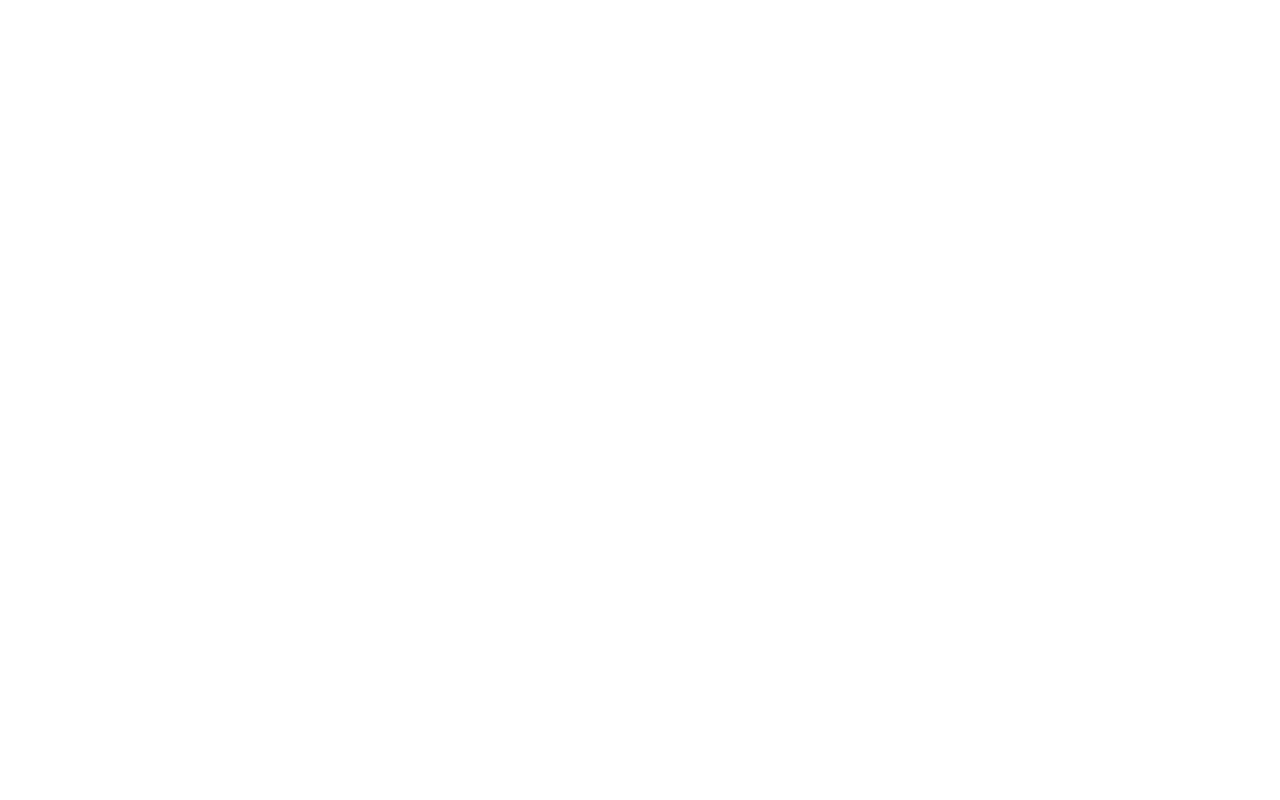
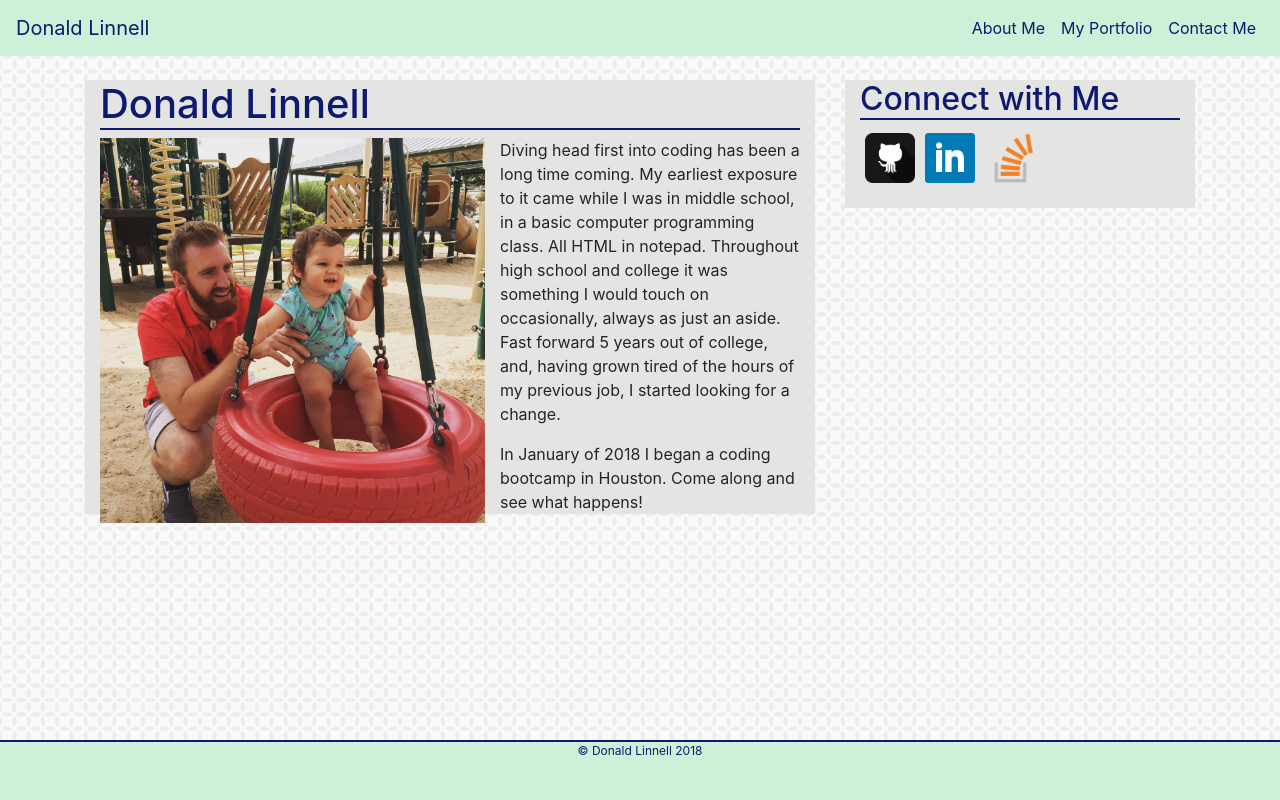
Before and after one commit to dlinnell2/Bootstrap-Portfolio, a plain HTML site: page portfolio.html in a window 1280 px wide. Drawn offline with nearby package versions, Linux system fonts and the light colour scheme.

Commit message:
Completes index.html, sets basic structure for contact.html and portfolio.html

```diff
--- a/assets/css/style.css
+++ b/assets/css/style.css
@@ -1,5 +1,11 @@
+html {
+    position: relative;
+    min-height: 100%;
+}
+
 body {
     background-image:  url("../images/background.png");
+    margin-bottom: 60px;
 }
 
 nav.navbar {
@@ -22,16 +28,39 @@ nav.navbar {
     background-color: rgb(228, 229, 226);
 }
 
+h1, h2 {
+    color: #0e1a6f;
+    border-bottom-style: solid;
+    border-bottom-width: 2px;
+}
+
 #profilePicture {
     width: 55%;
-    margin-top: 15px;
     margin-right: 15px;
-}
-
-p {
-    margin-top: 15px;
 }
 
 p.two {
     margin-bottom: 20px;
 }
+
+.connect {
+    width: 60px;
+    padding: 5px;
+}
+
+.outside {
+    padding-bottom: 80px;
+}
+
+.footer {
+    position: absolute;
+    bottom: 0;
+    width: 100%;
+    height: 60px;
+    background-color: #ccf0d8;
+    font-size: 12px;
+    text-align: center;
+    color: #0e1a6f;
+    border-top: solid #0e1a6f 2px;
+
+  }
--- a/contact.html
+++ b/contact.html
@@ -0,0 +1,129 @@
+<!DOCTYPE html>
+<html lang="en">
+
+<head>
+  <meta charset="UTF-8">
+  <meta name="viewport" content="width=device-width, initial-scale=1.0">
+  <meta http-equiv="X-UA-Compatible" content="ie=edge">
+  <link rel="stylesheet" href="https://maxcdn.bootstrapcdn.com/bootstrap/4.0.0/css/bootstrap.min.css" integrity="sha384-Gn5384xqQ1aoWXA+058RXPxPg6fy4IWvTNh0E263XmFcJlSAwiGgFAW/dAiS6JXm"
+    crossorigin="anonymous">
+  <link rel="stylesheet" href="./assets/css/style.css">
+  <title>Document</title>
+</head>
+
+<body>
+
+  <nav class="navbar sticky-top navbar-expand-md navbar-light">
+
+    <a class="navbar-brand" href="#">Donald Linnell</a>
+
+    <button class="navbar-toggler" type="button" data-toggle="collapse" data-target="#navbarNav" aria-controls="navbarNav" aria-expanded="false"
+      aria-label="Toggle navigation">
+
+      <span class="navbar-toggler-icon"></span>
+
+    </button>
+
+    <div class="collapse navbar-collapse justify-content-end" id="navbarNav">
+
+      <ul class="navbar-nav">
+
+        <li class="nav-item active">
+
+          <a class="nav-link" href="#">About Me
+            <span class="sr-only">(current)</span>
+          </a>
+
+        </li>
+
+        <li class="nav-item">
+
+          <a class="nav-link" href="./portfolio.html">My Portfolio</a>
+
+        </li>
+
+        <li class="nav-item">
+
+          <a class="nav-link" href="./contact.html">Contact Me</a>
+
+        </li>
+
+      </ul>
+
+    </div>
+
+  </nav>
+
+  <br>
+
+  <div class="container">
+
+    <div class="row">
+
+      <div class="col-md-8 col-sm-12">
+
+        <div class="col-md-12 background">
+
+          <h1>Donald Linnell</h1>
+
+          <img src="./assets/images/main.jpg" alt="A Photo of Myself" title="A Photo of Myself" id="profilePicture" class="float-left">
+
+          <p>Diving head first into coding has been a long time coming. My earliest exposure to it came while I was in middle
+          school, in a basic computer programming class. All HTML in notepad. Throughout high school and college it was
+          something I would touch on occasionally, always as just an aside. Fast forward 5 years out of college, and, having
+          grown tired of the hours of my previous job, I started looking for a change.</p>
+
+          <p class="two">In January of 2018 I began a coding bootcamp in Houston. Come along and see what happens!</p>
+
+        </div>
+
+      </div>
+
+      <div class="col-md-4 col-sm-12">
+
+        <div class="col-md-12 background outside">
+
+          <h2>Connect with Me</h2>
+
+          <a href="https://github.com/dlinnell2">
+            <img src="./assets/images/github.png" alt="Git Hub Logo" title="Click here to go to my GitHub profile" class="connect float-left">
+        </a>
+
+        <a href="https://www.linkedin.com/in/donald-linnell-99795571/">
+            <img src="./assets/images/linkedin.png" alt="LinkedIn Logo" title="Click here to go to my LinkedIn profile" class="connect float-left">
+        </a>
+
+        <a href="https://stackoverflow.com/users/8811742/donald-linnell">
+            <img src="./assets/images/stack.png" alt="Stack Overflow Logo" title="Click here to go to my Stack Overflow profile" class="connect float-left">
+        </a>
+
+        </div>
+
+      </div>
+
+
+
+    </div>
+
+
+  </div>
+
+  <footer class="footer">
+      <div class="container">
+          &copy; Donald Linnell 2018
+      </div>
+    </footer>
+
+
+  <script src="https://code.jquery.com/jquery-3.2.1.slim.min.js" integrity="sha384-KJ3o2DKtIkvYIK3UENzmM7KCkRr/rE9/Qpg6aAZGJwFDMVNA/GpGFF93hXpG5KkN"
+    crossorigin="anonymous"></script>
+
+  <script src="https://cdnjs.cloudflare.com/ajax/libs/popper.js/1.12.9/umd/popper.min.js" integrity="sha384-ApNbgh9B+Y1QKtv3Rn7W3mgPxhU9K/ScQsAP7hUibX39j7fakFPskvXusvfa0b4Q"
+    crossorigin="anonymous"></script>
+
+  <script src="https://maxcdn.bootstrapcdn.com/bootstrap/4.0.0/js/bootstrap.min.js" integrity="sha384-JZR6Spejh4U02d8jOt6vLEHfe/JQGiRRSQQxSfFWpi1MquVdAyjUar5+76PVCmYl"
+    crossorigin="anonymous"></script>
+
+</body>
+
+</html>
--- a/portfolio.html
+++ b/portfolio.html
@@ -0,0 +1,129 @@
+<!DOCTYPE html>
+<html lang="en">
+
+<head>
+  <meta charset="UTF-8">
+  <meta name="viewport" content="width=device-width, initial-scale=1.0">
+  <meta http-equiv="X-UA-Compatible" content="ie=edge">
+  <link rel="stylesheet" href="https://maxcdn.bootstrapcdn.com/bootstrap/4.0.0/css/bootstrap.min.css" integrity="sha384-Gn5384xqQ1aoWXA+058RXPxPg6fy4IWvTNh0E263XmFcJlSAwiGgFAW/dAiS6JXm"
+    crossorigin="anonymous">
+  <link rel="stylesheet" href="./assets/css/style.css">
+  <title>Document</title>
+</head>
+
+<body>
+
+  <nav class="navbar sticky-top navbar-expand-md navbar-light">
+
+    <a class="navbar-brand" href="#">Donald Linnell</a>
+
+    <button class="navbar-toggler" type="button" data-toggle="collapse" data-target="#navbarNav" aria-controls="navbarNav" aria-expanded="false"
+      aria-label="Toggle navigation">
+
+      <span class="navbar-toggler-icon"></span>
+
+    </button>
+
+    <div class="collapse navbar-collapse justify-content-end" id="navbarNav">
+
+      <ul class="navbar-nav">
+
+        <li class="nav-item active">
+
+          <a class="nav-link" href="#">About Me
+            <span class="sr-only">(current)</span>
+          </a>
+
+        </li>
+
+        <li class="nav-item">
+
+          <a class="nav-link" href="./portfolio.html">My Portfolio</a>
+
+        </li>
+
+        <li class="nav-item">
+
+          <a class="nav-link" href="./contact.html">Contact Me</a>
+
+        </li>
+
+      </ul>
+
+    </div>
+
+  </nav>
+
+  <br>
+
+  <div class="container">
+
+    <div class="row">
+
+      <div class="col-md-8 col-sm-12">
+
+        <div class="col-md-12 background">
+
+          <h1>Donald Linnell</h1>
+
+          <img src="./assets/images/main.jpg" alt="A Photo of Myself" title="A Photo of Myself" id="profilePicture" class="float-left">
+
+          <p>Diving head first into coding has been a long time coming. My earliest exposure to it came while I was in middle
+          school, in a basic computer programming class. All HTML in notepad. Throughout high school and college it was
+          something I would touch on occasionally, always as just an aside. Fast forward 5 years out of college, and, having
+          grown tired of the hours of my previous job, I started looking for a change.</p>
+
+          <p class="two">In January of 2018 I began a coding bootcamp in Houston. Come along and see what happens!</p>
+
+        </div>
+
+      </div>
+
+      <div class="col-md-4 col-sm-12">
+
+        <div class="col-md-12 background outside">
+
+          <h2>Connect with Me</h2>
+
+          <a href="https://github.com/dlinnell2">
+            <img src="./assets/images/github.png" alt="Git Hub Logo" title="Click here to go to my GitHub profile" class="connect float-left">
+        </a>
+
+        <a href="https://www.linkedin.com/in/donald-linnell-99795571/">
+            <img src="./assets/images/linkedin.png" alt="LinkedIn Logo" title="Click here to go to my LinkedIn profile" class="connect float-left">
+        </a>
+
+        <a href="https://stackoverflow.com/users/8811742/donald-linnell">
+            <img src="./assets/images/stack.png" alt="Stack Overflow Logo" title="Click here to go to my Stack Overflow profile" class="connect float-left">
+        </a>
+
+        </div>
+
+      </div>
+
+
+
+    </div>
+
+
+  </div>
+
+  <footer class="footer">
+      <div class="container">
+          &copy; Donald Linnell 2018
+      </div>
+    </footer>
+
+
+  <script src="https://code.jquery.com/jquery-3.2.1.slim.min.js" integrity="sha384-KJ3o2DKtIkvYIK3UENzmM7KCkRr/rE9/Qpg6aAZGJwFDMVNA/GpGFF93hXpG5KkN"
+    crossorigin="anonymous"></script>
+
+  <script src="https://cdnjs.cloudflare.com/ajax/libs/popper.js/1.12.9/umd/popper.min.js" integrity="sha384-ApNbgh9B+Y1QKtv3Rn7W3mgPxhU9K/ScQsAP7hUibX39j7fakFPskvXusvfa0b4Q"
+    crossorigin="anonymous"></script>
+
+  <script src="https://maxcdn.bootstrapcdn.com/bootstrap/4.0.0/js/bootstrap.min.js" integrity="sha384-JZR6Spejh4U02d8jOt6vLEHfe/JQGiRRSQQxSfFWpi1MquVdAyjUar5+76PVCmYl"
+    crossorigin="anonymous"></script>
+
+</body>
+
+</html>
```
Also changed, not shown: index.html (+43 -4 lines).
